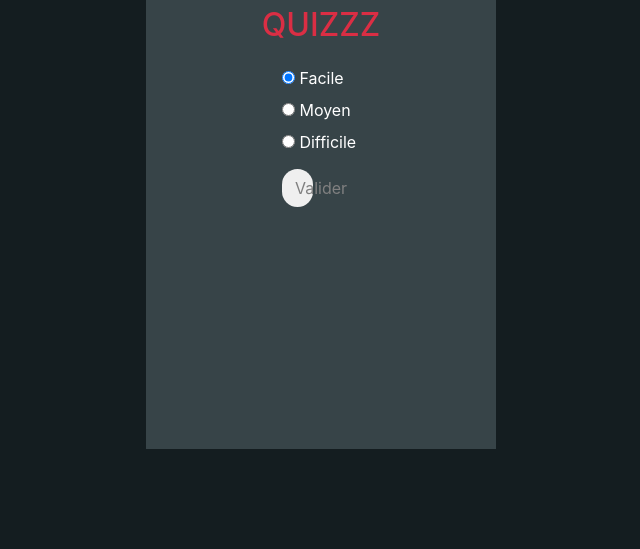
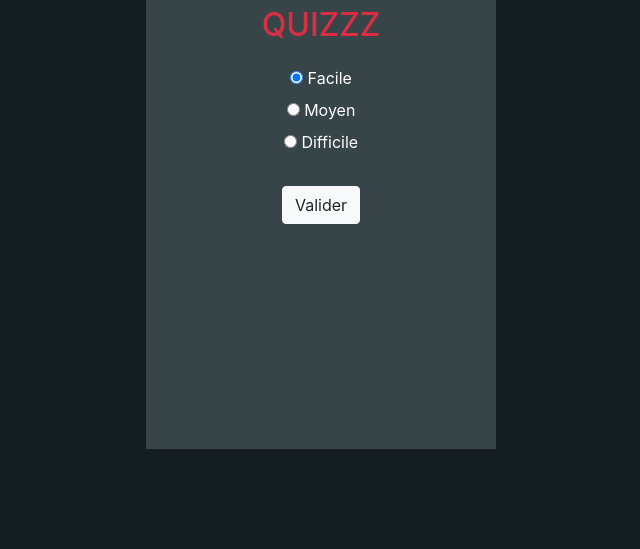
Before and after one commit to fannypierre/ProjetQuiz_CaracatsanisPierre, a PHP site: page /accueilQuiz.php in a window 1280 px wide, after a click on "Jouer". Shown: the part 251-800 px from the top of the page, without its empty margins (319-959 px from the left). Run offline with PHP 8.4, Linux system fonts and the light colour scheme; tables that the repository leaves empty or names only in its code hold one stand-in row (values such as "Sample post"); data that the repository does not hold is empty.

Commit message:
Correction style bouton choix difficulté

```diff
--- a/accueilQuiz.php
+++ b/accueilQuiz.php
@@ -47,18 +47,14 @@ else $user = "User"; ?>
                                     <input type="radio" id="difficile" name="difficulte" value="difficile">
                                     <label for="difficile">Difficile</label>
                                 </div>
-                                <button type="submit" class="btn" id="login-bouton-valider">Valider</button>
+                                </br>
+                                <button type="submit" class="btn btn-light" width="50%">Valider</button>
                             </form>
                             <a id ="bouton-closepopup" class="closepopup" href="">X</a>
                         </div>
                     </div>';
                 }
             }
-            /*enregistrer ce niveau de difficulté dans $niv_difficulte => $_GET
-            dans questions if($niv_difficulte == "facile") { ????}
-            else if ($niv_difficulte == "moyen") { ?????}
-            else { code actuel}
-            */
 
 
 
--- a/css/style.css
+++ b/css/style.css
@@ -136,7 +136,7 @@ h1 {
 	  margin-bottom: 6%;
   }
 
-  #login-form, #inscription-form {
+  #login-form, #inscription-form, #difficulte-form {
 	  width: 60%;
 	  display: flex;
 	  flex-direction: column;
```
